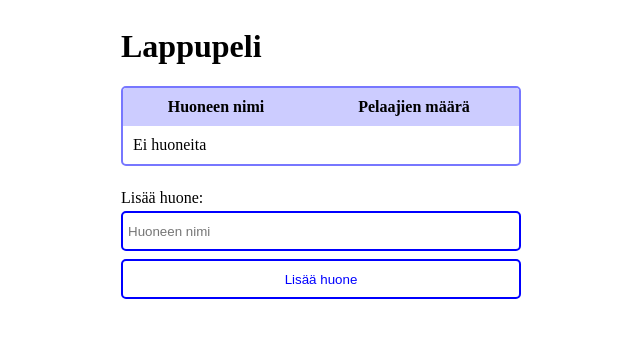
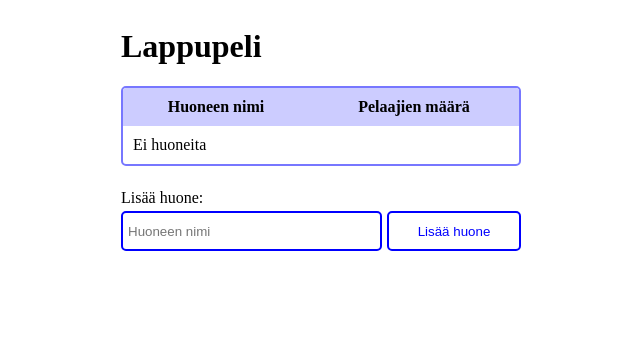
Before and after one commit to bntti/lappupeli, a Flask app: template templates/index.html in a window 1280 px wide. Shown: the top 338 px of the page, without its empty margins (319-959 px from the left). Run offline with Flask 2, Linux system fonts and the light colour scheme; the template is opened without the code that fills it, so the values that code supplies are empty.

Commit message:
Make website look better

```diff
--- a/static/layout.css
+++ b/static/layout.css
@@ -1,6 +1,12 @@
 /* ---------- Global styles ---------- */
 h1 {
   margin-top: 0px;
+}
+
+.input-container {
+  display: grid;
+  grid-template-columns: calc(66% - 3px) calc(34% - 2px);
+  column-gap: 5px;
 }
 
 .table-container {
--- a/templates/index.html
+++ b/templates/index.html
@@ -34,8 +34,10 @@
 <form method="post">
     <label for="room_name">Lisää huone:</label>
     <br />
-    <input id="room_name" type="text" name="room_name" placeholder="Huoneen nimi" />
-    <input type="submit" value="Lisää huone" />
+    <div class="input-container">
+        <input id="room_name" type="text" name="room_name" placeholder="Huoneen nimi" />
+        <input type="submit" value="Lisää huone" />
+    </div>
 </form>
 
 {% endblock %}
```
Also changed, not shown: templates/room.html (+15 -9 lines).
